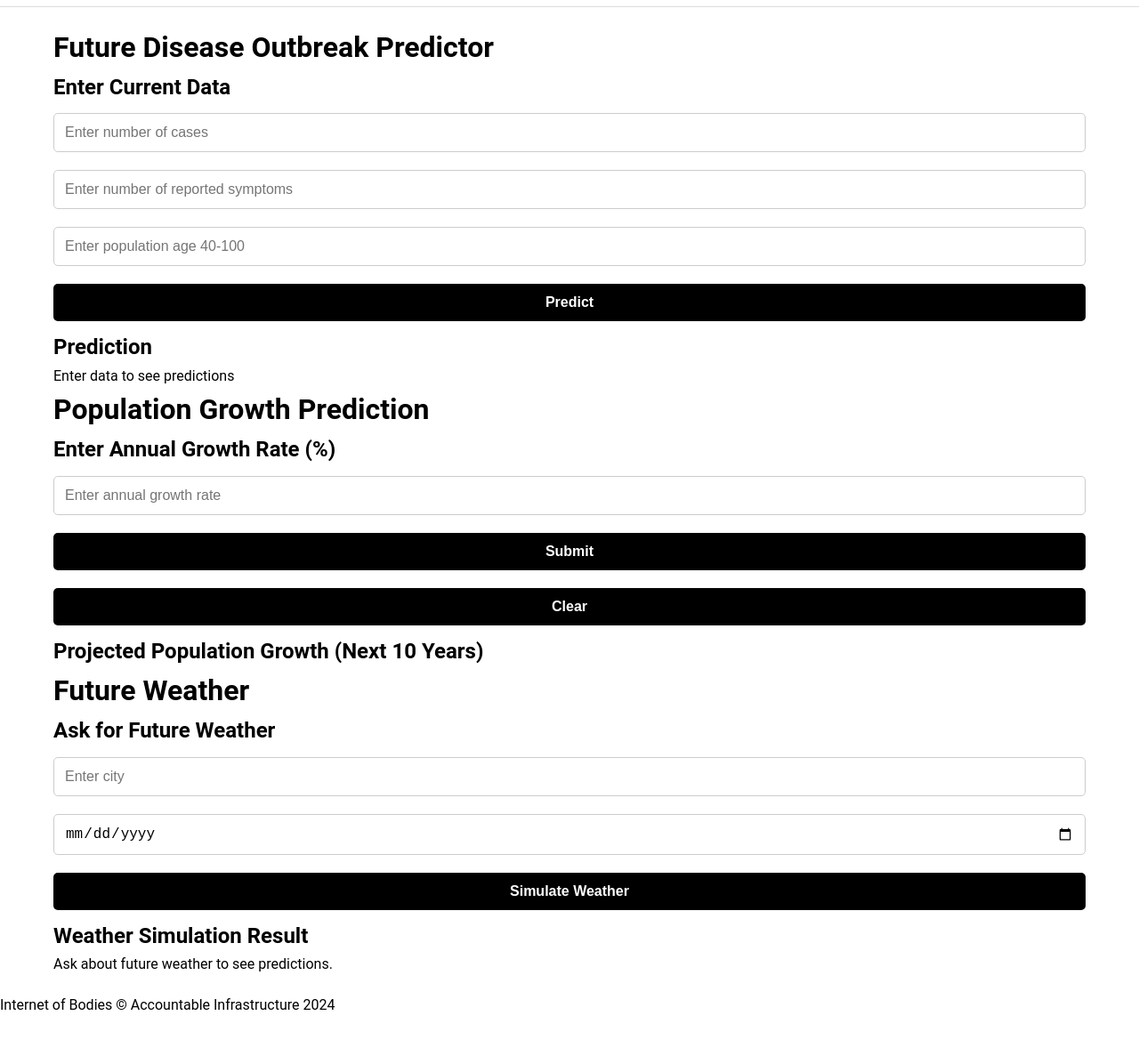
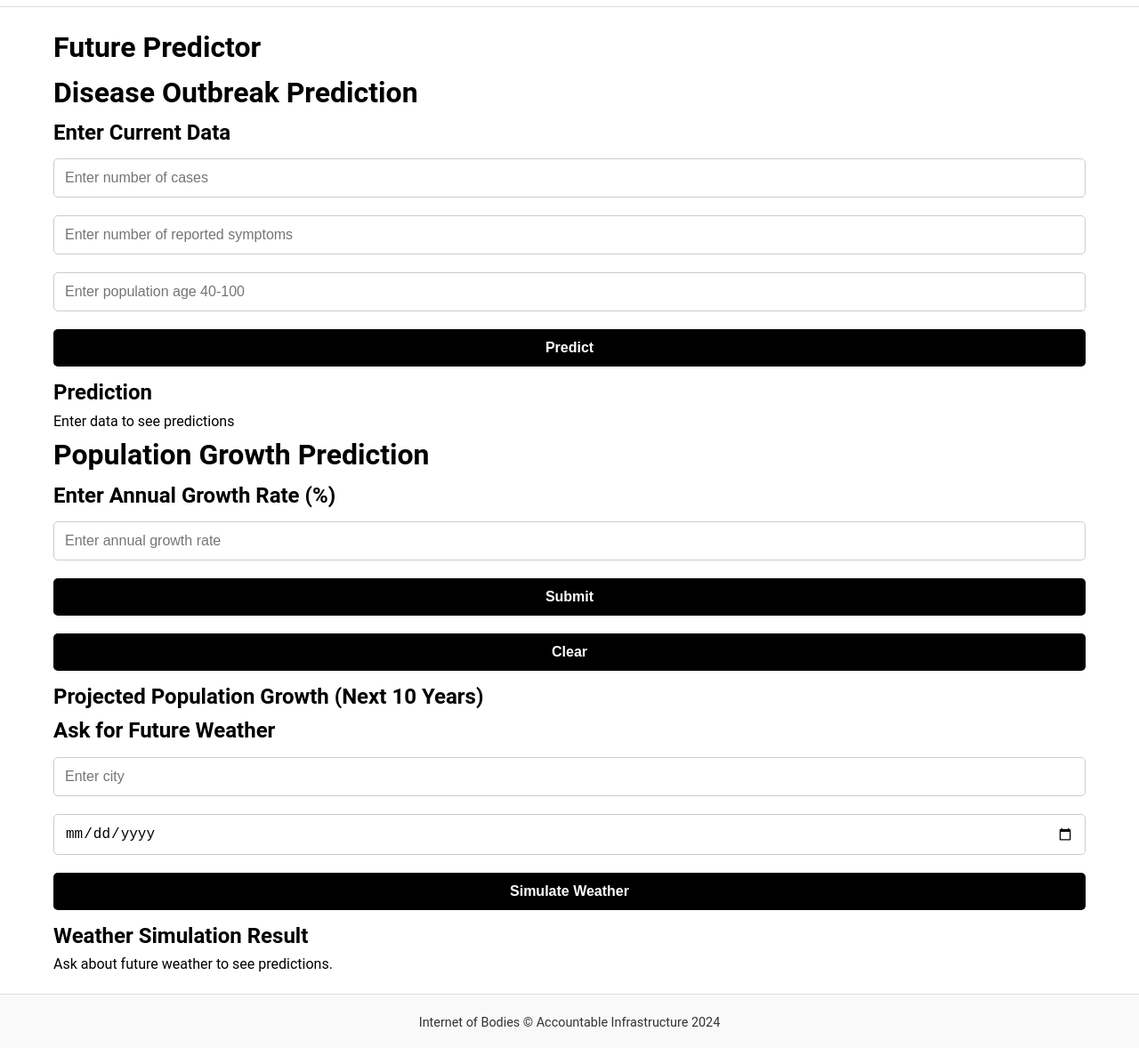
Before and after one commit to internetofbodies/iob, a plain HTML site: page prediction.html in a window 1280 px wide. Shown: the part 121-1299 px from the top of the page at 89% size. Before the commit the page ends 1263 px from the top, so only its background shows below. Drawn offline with nearby package versions, Linux system fonts and the light colour scheme.

Commit message:
Update prediction.html

```diff
--- a/prediction.html
+++ b/prediction.html
@@ -75,26 +75,29 @@
 
     <main>
           <!-- Prediction Dashboard -->
+
+    <h1>Future Predictor</h1>
+
+    <!-- Data Input Section -->
     <div id="prediction-dashboard">
-        <h1>Future Disease Outbreak Predictor</h1>
-
+        <h1>Disease Outbreak Prediction</h1>
     <section class="data-input">
         <h2>Enter Current Data</h2>
         <form id="dataForm">
             <!-- Labels outside the input fields -->
             <input type="number" id="cases" name="cases" placeholder="Enter number of cases" required>
-
             <input type="number" id="symptoms" name="symptoms" placeholder="Enter number of reported symptoms" required>
             <input type="number" id="agePopulation" name="agePopulation" placeholder="Enter population age 40-100" required>
-
             <button type="submit">Predict</button>
         </form>
     </section>
 
+    <!-- Results Section -->
     <section id="results">
         <h2>Prediction</h2>
         <p id="prediction-text">Enter data to see predictions</p>
     </section>
+</div>
 
 
   <!-- Population Growth Simulation Section -->
@@ -115,7 +118,6 @@
 </div>
 
 <!-- New Section: Future Weather Simulation -->
-<h1>Future Weather</h1>
 <section id="weather-simulation">
     <h2>Ask for Future Weather</h2>
     <form id="weatherForm">
@@ -134,8 +136,14 @@
     <p id="simulation-text">Ask about future weather to see predictions.</p>
 </section>
 </div>
+</main>
 
-</main>
+    <!-- Footer Section -->
+    <footer>
+        <div class="footer__bottom">
+          <p>Internet of Bodies &copy; Accountable Infrastructure 2024</p>
+        </div>
+      </footer>
 
 <script>
 // Population growth simulation data for each city
@@ -250,12 +258,6 @@ document.getElementById("clearButton").addEventListener("click", function () {
 
     </script>
 
-<!-- Footer Section -->
-<div class="footer__bottom">
-  <p>Internet of Bodies &copy; Accountable Infrastructure 2024</p>
-</div>
-</footer>
-
 <script>
     let lastScrollY = window.scrollY;
     const navbar = document.querySelector('.navbar');
```
Lines whose indentation alone changed are shown as unchanged.
